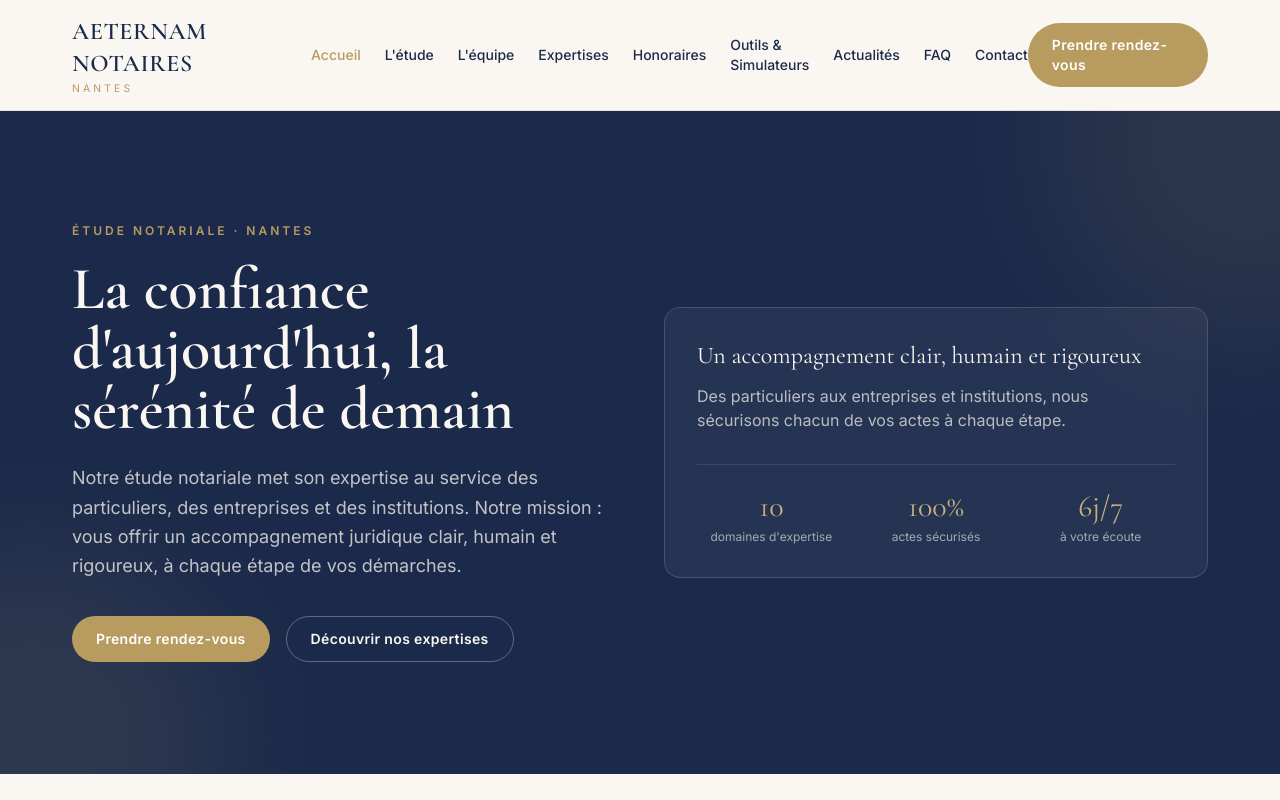
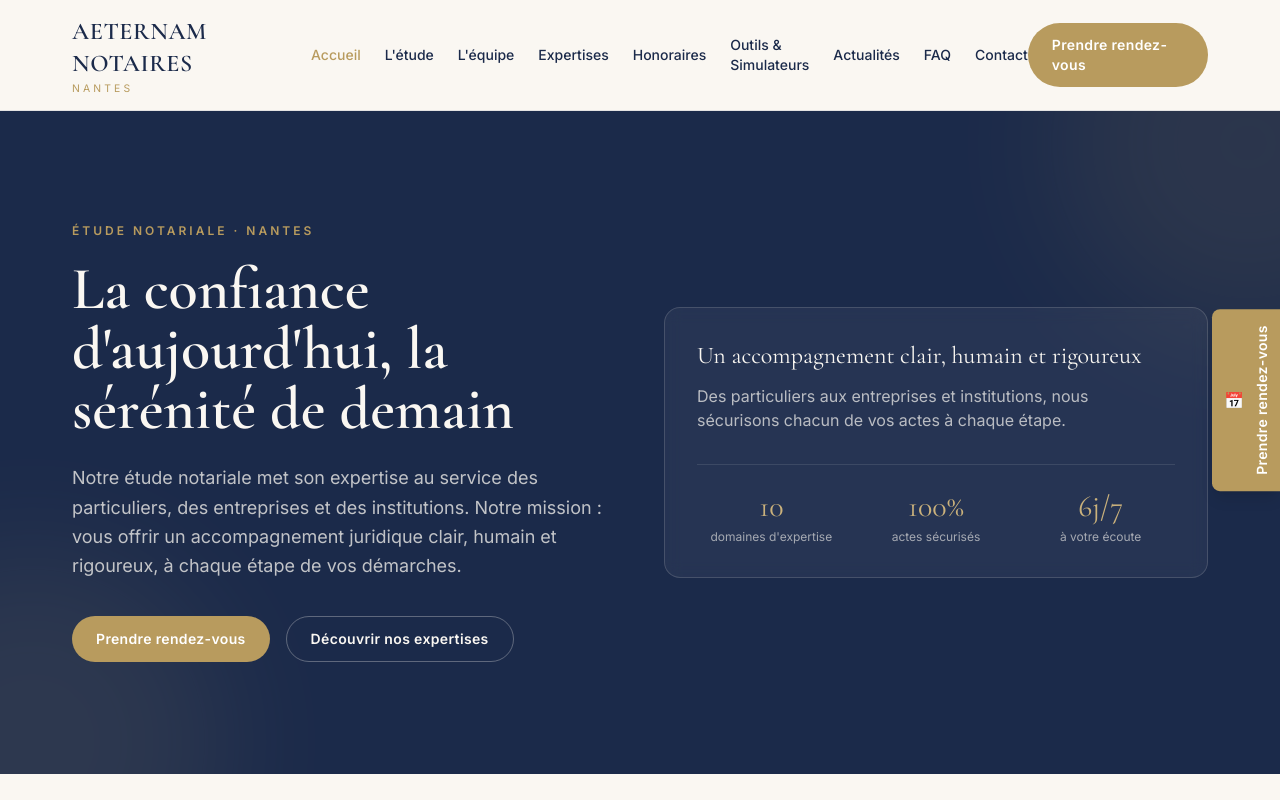
Before and after one commit to Nyokaa/sitealban, a Next.js app: page / in a window 1280 px wide. Shown: the top 800 px of the page. Built offline with nearby package versions, Linux system fonts and the light colour scheme.

Commit message:
Ajout d'un bouton 'Prendre rendez-vous' sticky sur le bord droit
- Onglet vertical fixe sur le bord droit (bureau/tablette).
- Bouton rond compact en bas à droite (mobile).

https://claude.ai/code/session_01VtMfX529SzN4Fd9zgfXjZB

```diff
--- a/src/app/layout.tsx
+++ b/src/app/layout.tsx
@@ -3,6 +3,7 @@ import { Cormorant_Garamond, Inter } from "next/font/google";
 import "./globals.css";
 import Header from "@/components/Header";
 import Footer from "@/components/Footer";
+import StickyAppointment from "@/components/StickyAppointment";
 import { site } from "@/data/site";
 
 const serif = Cormorant_Garamond({
@@ -42,6 +43,7 @@ export default function RootLayout({
       <body className="flex min-h-screen flex-col">
         <Header />
         <main className="flex-1">{children}</main>
+        <StickyAppointment />
         <Footer />
       </body>
     </html>
--- /dev/null
+++ b/src/components/StickyAppointment.tsx
@@ -0,0 +1,35 @@
+import Link from "next/link";
+
+/**
+ * Bouton "Prendre rendez-vous" fixe, toujours visible pendant le défilement.
+ * - Bureau / tablette : onglet vertical collé au bord droit de l'écran.
+ * - Mobile : bouton rond compact en bas à droite.
+ */
+export default function StickyAppointment() {
+  return (
+    <>
+      {/* Onglet vertical (bord droit) — masqué sur mobile */}
+      <Link
+        href="/contact"
+        aria-label="Prendre rendez-vous"
+        className="group fixed right-0 top-1/2 z-40 hidden -translate-y-1/2 items-center gap-2 rounded-l-lg bg-gold py-4 pl-3 pr-2 text-white shadow-lg transition-colors hover:bg-gold-dark sm:flex"
+      >
+        <span aria-hidden className="text-base">
+          📅
+        </span>
+        <span className="text-sm font-semibold tracking-wide [writing-mode:vertical-rl] rotate-180">
+          Prendre rendez-vous
+        </span>
+      </Link>
+
+      {/* Bouton rond compact — visible uniquement sur mobile */}
+      <Link
+        href="/contact"
+        aria-label="Prendre rendez-vous"
+        className="fixed bottom-5 right-5 z-40 flex h-14 w-14 items-center justify-center rounded-full bg-gold text-2xl text-white shadow-lg transition-colors hover:bg-gold-dark sm:hidden"
+      >
+        <span aria-hidden>📅</span>
+      </Link>
+    </>
+  );
+}
```
